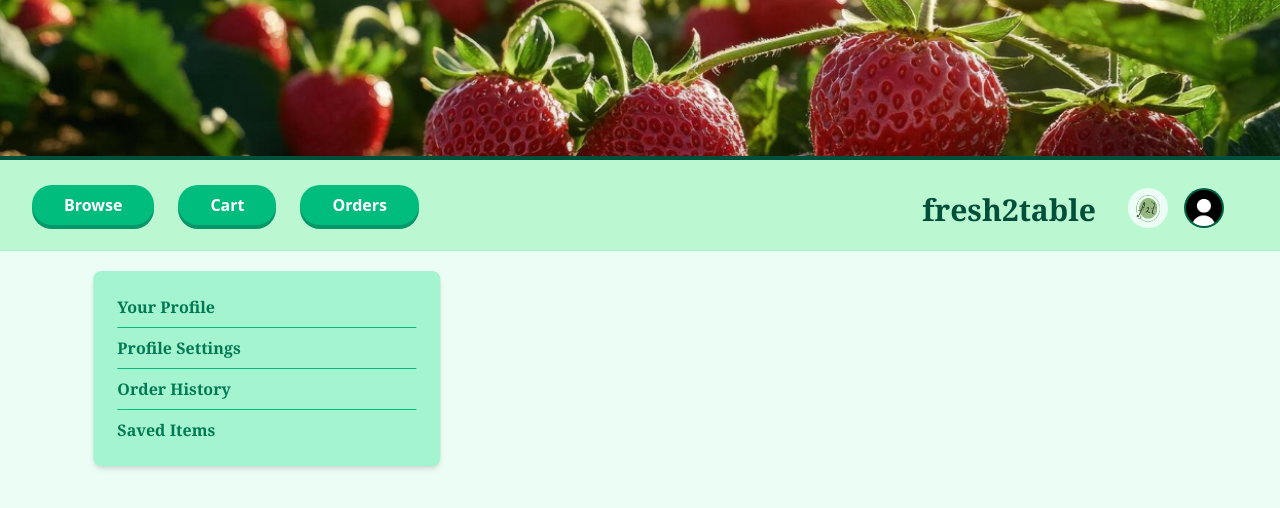
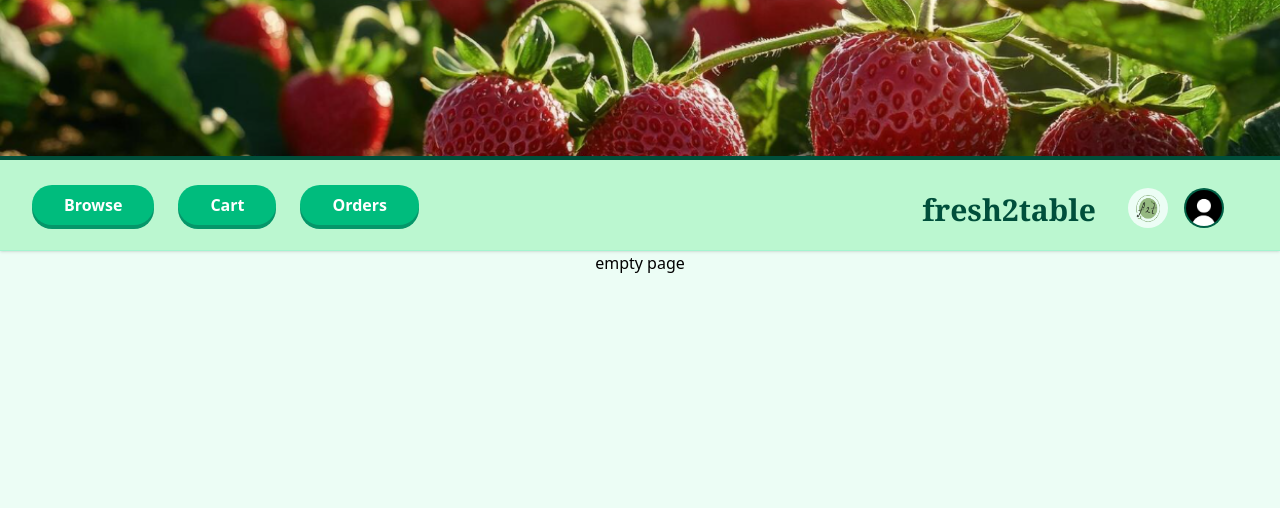
Before and after one commit to charlenecalderon/food2table, a Next.js app: page /profile in a window 1280 px wide. Shown: the top 508 px of the page. Built offline with nearby package versions, Linux system fonts and the light colour scheme.

Commit message:
Clear
Clear unneeded pages, and ones im not working on.

```diff
--- a/src/app/profile/history/page.jsx
+++ /dev/null
@@ -1,17 +0,0 @@
-import "tailwindcss/tailwind.css"
-import "tailwindcss/base.css"
-import "tailwindcss/utilities.css"
-import "tailwindcss/components.css"
-import "tailwindcss/variants.css"
-import NavBar from "../../../components/NavBar";
-import Profile from "../../../components/Profile";
-
-export default function History() {
-return(
-    <div className="bg-emerald-50 min-h-screen w-screen object-fill">
-        <h1>WORK IN PROGRESS, LIKELY PROTOTYPE 2</h1>
-        <NavBar />
-        <Profile />
-    </div>
-)
-}
--- a/src/app/profile/saved/page.jsx
+++ /dev/null
@@ -1,17 +0,0 @@
-import "tailwindcss/tailwind.css"
-import "tailwindcss/base.css"
-import "tailwindcss/utilities.css"
-import "tailwindcss/components.css"
-import "tailwindcss/variants.css"
-import NavBar from "../../../components/NavBar";
-import Profile from "../../../components/Profile";
-
-export default function Saved() {
-return(
-    <div className="bg-emerald-50 min-h-screen w-screen object-fill">
-        <h1>WORK IN PROGRESS, LIKELY PROTOTYPE 2</h1>
-        <NavBar />
-        <Profile />
-    </div>
-)
-}
--- a/src/app/profile/settings/page.jsx
+++ /dev/null
@@ -1,17 +0,0 @@
-import "tailwindcss/tailwind.css"
-import "tailwindcss/base.css"
-import "tailwindcss/utilities.css"
-import "tailwindcss/components.css"
-import "tailwindcss/variants.css"
-import NavBar from "../../../components/NavBar";
-import Profile from "../../../components/Profile";
-
-export default function Settings() {
-return(
-    <div className="bg-emerald-50 min-h-screen w-screen object-fill">
-        <h1>WORK IN PROGRESS, LIKELY PROTOTYPE 2</h1>
-        <NavBar />
-        <Profile />
-    </div>
-)
-}
--- a/src/app/profile/user/page.jsx
+++ /dev/null
@@ -1,44 +0,0 @@
-import "tailwindcss/tailwind.css"
-import "tailwindcss/base.css"
-import "tailwindcss/utilities.css"
-import "tailwindcss/components.css"
-import "tailwindcss/variants.css"
-import NavBar from "../../../components/NavBar";
-import Profile from "../../../components/Profile";
-
-export default function User() {
-return(
-    <div className="bg-emerald-50 min-h-screen w-screen object-fill">
-        <h1>WORK IN PROGRESS, LIKELY PROTOTYPE 2</h1>
-        <NavBar />
-        <div className="flex w-full justify-center">
-        <Profile className="justify-start w-1/4" />
-        <div className="justify-end w-3/4 right-1/2 transform -inset-2 translate-x-1/8 px-10 py-5">
-        <div className="flex-col items-center mb-6 bg-emerald-100 p-6 rounded-lg shadow-md">
-            <h1 className="font-bold font-serif text-emerald-600 text-3xl mb-4">Profile View</h1>
-            <p className="text-emerald-700 font-serif text-lg">Welcome to your profile page! Here you can view and manage your account details, order history, and saved items. Use the navigation on the left to access different sections of your profile.</p>
-            <hr className="w-full border-emerald-500 mt-4 mb-4" />
-            <h2 className="font-bold font-serif text-emerald-600 text-2xl mb-3">Your Information</h2>
-            <hr className="w-full border-emerald-500 mt-2 mb-2" />
-            <form>
-            <h3 className="font-bold font-serif text-emerald-700 text-lg">Name</h3>
-            <input type="text" className="w-full p-2 border border-emerald-300 rounded mb-4" placeholder="Enter your name" />
-            <h3 className="font-bold font-serif text-emerald-700 text-lg">Username</h3>
-            <input type="text" className="w-full p-2 border border-emerald-300 rounded mb-4" placeholder="Enter your username" />
-            <h3 className="font-bold font-serif text-emerald-700 text-lg">Bio</h3>
-            <textarea className="w-full p-2 border border-emerald-300 rounded mb-4" placeholder="Tell us about yourself" rows="4"></textarea>
-            <h3 className="font-bold font-serif text-emerald-700 text-lg">Account Type</h3>
-            <select className="w-full p-2 border border-emerald-300 rounded mb-4">
-                <option value="customer">Customer</option>
-                <option value="vendor">Vendor</option>
-            </select>
-            <button className="bg-emerald-500 text-white px-6 py-2 rounded-full font-bold shadow-[0_4px_0_0_rgba(5,150,105,1)] hover:translate-y-0.5 active:shadow-none transition-all">
-                Save Changes
-            </button>
-            </form>
-        </div>
-        </div>
-        </div>
-    </div>
-)
-}
--- a/src/components/Profile.jsx
+++ b/src/components/Profile.jsx
@@ -2,39 +2,6 @@ import Link from 'next/link';
 
 export default function Profile() {
     return(
-        <div className="bg-emerald-50 min-h-screen w-screen object-fill flex">
-         <div className="px-10 py-5 w-1/3 left-1/2 transform -inset-2 translate-x-1/8">
-            <div className="flex-col items-center mb-6 bg-emerald-200 p-6 rounded-lg shadow-md">
-                {/*user info here*/}
-                <Link href="/profile/user">
-                <button>
-                <h1 className="font-bold font-serif text-emerald-700">Your Profile</h1>
-                </button>
-                </Link>
-                <hr className="w-full border-emerald-500 mt-2 mb-2" />
-                {/*profile settings here*/}
-                <Link href="/profile/settings">
-                <button>
-                <h1 className="font-bold font-serif text-emerald-700">Profile Settings</h1>
-                </button>
-                </Link>
-                <hr className="w-full border-emerald-500 mt-2 mb-2" />
-                {/*order history here*/}
-                <Link href="/profile/history">
-                <button>
-                <h1 className="font-bold font-serif text-emerald-700">Order History</h1>
-                </button>
-                </Link>
-                <hr className="w-full border-emerald-500 mt-2 mb-2" />
-                {/*saved items here*/}
-                <Link href="/profile/saved">
-                <button>
-                <h1 className="font-bold font-serif text-emerald-700">Saved Items</h1>
-                </button>
-                </Link>
-            </div>
-        </div>
-
-    </div>
+        <p className="justify-center items-center flex flex-col">empty page</p>
     );
 }
```
